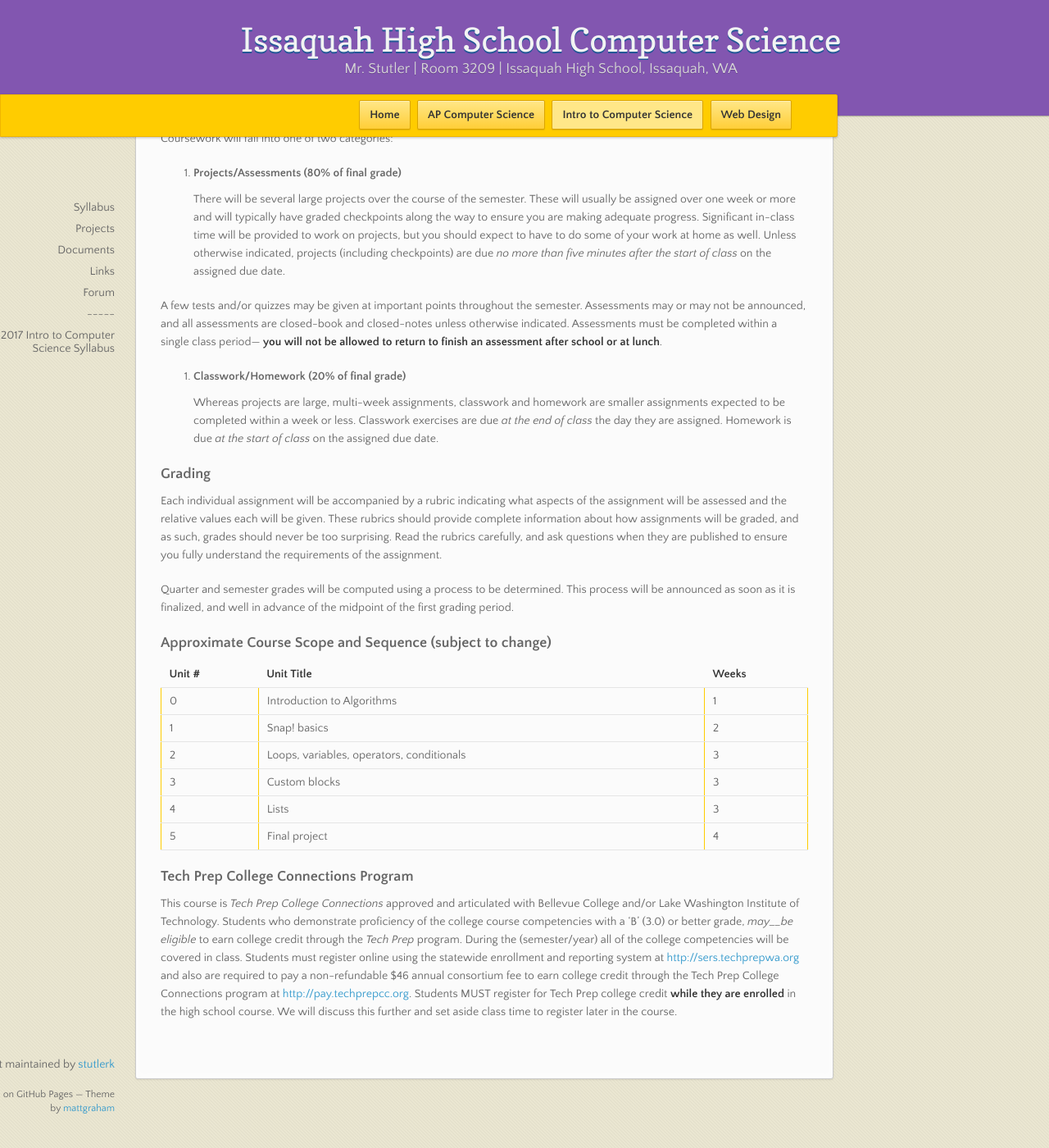
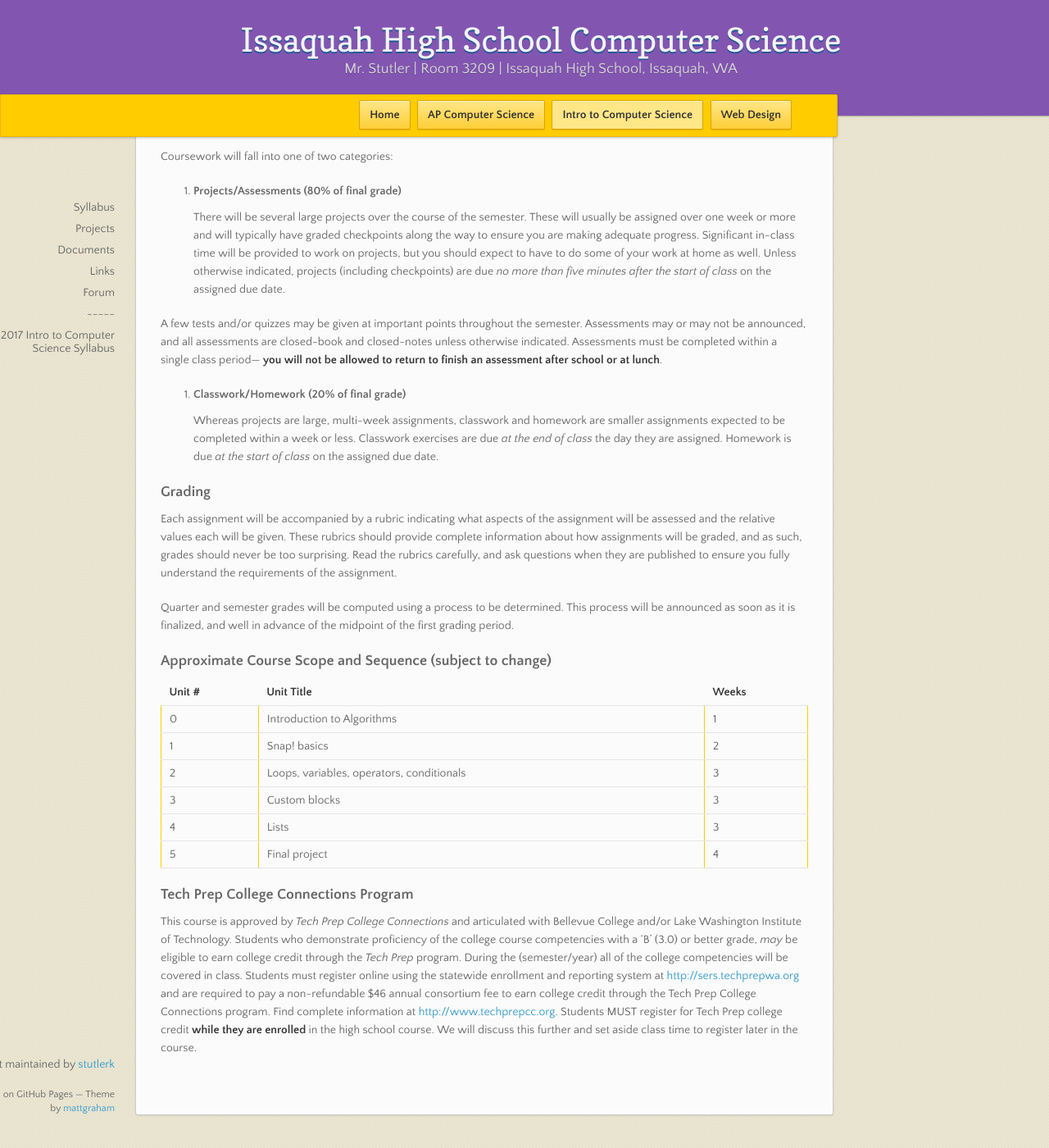
Before and after one commit to stutlerk/ihs-website, a Jekyll site: the page built from _introcs/syllabus.md, in a window 1280 px wide and 1400 px high, scrolled down 1173 px. Shown: the whole window at 82% size. Built offline with Jekyll 4.4.1, drawn with Linux system fonts in a browser that asks for light colours; nearby versions of some CDN libraries; before the commit the page ends 2529 px from its top, so only the background shows below that; some of the changed text lies outside the part shown.

Commit message:
Update syllabus.md

```diff
--- a/_introcs/syllabus.md
+++ b/_introcs/syllabus.md
@@ -29,25 +29,25 @@
 Students are allowed and encouraged to use technology in class, subject to the following rules:
 
 - Classroom computers should be used for Intro to Computer Science-related work. In particular, you should not use the computers to check email, look at your grades, or do work for other classes **without permission from the course staff**. When given approval, students may use the computers for other academic purposes if they have completed their current assignment.Classroom computers **should never be used for playing games, accessing social media, or other non-academic activities.**
-- Personal electronics (cell phones, MP3 players, etc.) are not to be used in class except in approved circumstances.
+- Personal electronics (cell phones, MP3 players, iPads, etc.) are not to be used in class except in approved circumstances.
  - **Exception:** When music is playing over the classroom speakers, you may be listening to your own music if you choose. However, _it is your responsibility to ensure that you are aware of what is happening in the classroom,_ and personal music must be turned off when the classroom music goes off. I recommend only using one headphone so you can still hear.
 
 #### Absence Policy
-It is **YOUR RESPONSIBILITY** to find out what was covered on a day you were absent and make up the required work. If you do not do so in the timeline described in the student handbook (one day extension per day absent), you may be subject to penalties for late work.
+It is **YOUR RESPONSIBILITY** to find out what was covered on a day you were absent and make up the required work. If you do not do so per the timeline described in the student handbook (one day extension per day of excused absence), you may be subject to penalties for late work.
 
 ### Coursework
 Coursework will fall into one of two categories:
 
 1. #### Projects/Assessments (80% of final grade)
-  There will be several large projects over the course of the semester. These will usually be assigned over one week or more and will typically have graded checkpoints along the way to ensure you are making adequate progress. Significant in-class time will be provided to work on projects, but you should expect to have to do some of your work at home as well. Unless otherwise indicated, projects (including checkpoints) are due _no more than five minutes after the start of class_ on the assigned due date.
+There will be several large projects over the course of the semester. These will usually be assigned over one week or more and will typically have graded checkpoints along the way to ensure you are making adequate progress. Significant in-class time will be provided to work on projects, but you should expect to have to do some of your work at home as well. Unless otherwise indicated, projects (including checkpoints) are due _no more than five minutes after the start of class_ on the assigned due date.
 
   A few tests and/or quizzes may be given at important points throughout the semester. Assessments may or may not be announced, and all assessments are closed-book and closed-notes unless otherwise indicated. Assessments must be completed within a single class period— **you will not be allowed to return to finish an assessment after school or at lunch**.
 
 2. #### Classwork/Homework (20% of final grade)
-  Whereas projects are large, multi-week assignments, classwork and homework are smaller assignments expected to be completed within a week or less. Classwork exercises are due _at the end of class_ the day they are assigned. Homework is due _at the start of class_ on the assigned due date.
+Whereas projects are large, multi-week assignments, classwork and homework are smaller assignments expected to be completed within a week or less. Classwork exercises are due _at the end of class_ the day they are assigned. Homework is due _at the start of class_ on the assigned due date.
 
 ### Grading
-Each individual assignment will be accompanied by a rubric indicating what aspects of the assignment will be assessed and the relative values each will be given. These rubrics should provide complete information about how assignments will be graded, and as such, grades should never be too surprising. Read the rubrics carefully, and ask questions when they are published to ensure you fully understand the requirements of the assignment.
+Each assignment will be accompanied by a rubric indicating what aspects of the assignment will be assessed and the relative values each will be given. These rubrics should provide complete information about how assignments will be graded, and as such, grades should never be too surprising. Read the rubrics carefully, and ask questions when they are published to ensure you fully understand the requirements of the assignment.
 
 Quarter and semester grades will be computed using a process to be determined. This process will be announced as soon as it is finalized, and well in advance of the midpoint of the first grading period.
 
@@ -63,5 +63,5 @@
 | 5 | Final project | 4 |
 
 ### Tech Prep College Connections Program
-This course is _Tech Prep College Connections_ approved and articulated with Bellevue College and/or Lake Washington Institute of Technology. Students who demonstrate proficiency of the college course competencies with a 'B' (3.0) or better grade, _may__be eligible_ to earn college credit through the _Tech Prep_ program. During the (semester/year) all of the college competencies will be covered in class. Students must register online using the statewide enrollment and reporting system at [http://sers.techprepwa.org](http://sers.techprepwa.org) and also are required to pay a non-refundable $46 annual consortium fee to earn college credit through the Tech Prep College Connections program at [http://pay.techprepcc.org](http://pay.techprepcc.org). Students MUST register for Tech Prep college credit **while they are enrolled** in the high school course. We will discuss this further and set aside class time to register later in the course.
+This course is approved by _Tech Prep College Connections_ and articulated with Bellevue College and/or Lake Washington Institute of Technology. Students who demonstrate proficiency of the college course competencies with a 'B' (3.0) or better grade, _may_ be eligible to earn college credit through the _Tech Prep_ program. During the (semester/year) all of the college competencies will be covered in class. Students must register online using the statewide enrollment and reporting system at [http://sers.techprepwa.org](http://sers.techprepwa.org) and are required to pay a non-refundable $46 annual consortium fee to earn college credit through the Tech Prep College Connections program. Find complete information at [http://www.techprepcc.org](http://www.techprepcc.org). Students MUST register for Tech Prep college credit **while they are enrolled** in the high school course. We will discuss this further and set aside class time to register later in the course.
 </section>
```
Also changed, not shown: other parts of _introcs/syllabus.md (+2 -2 lines).
